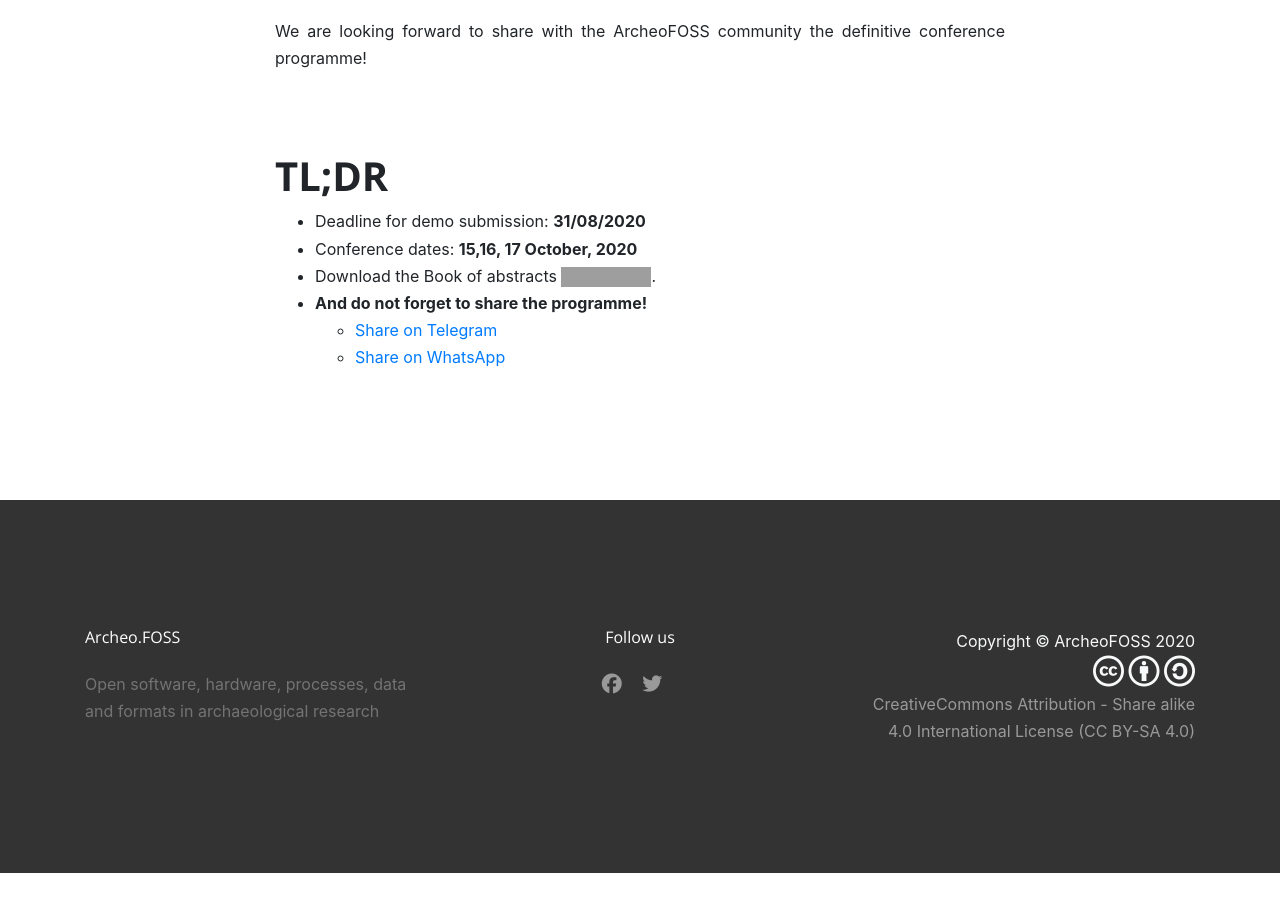
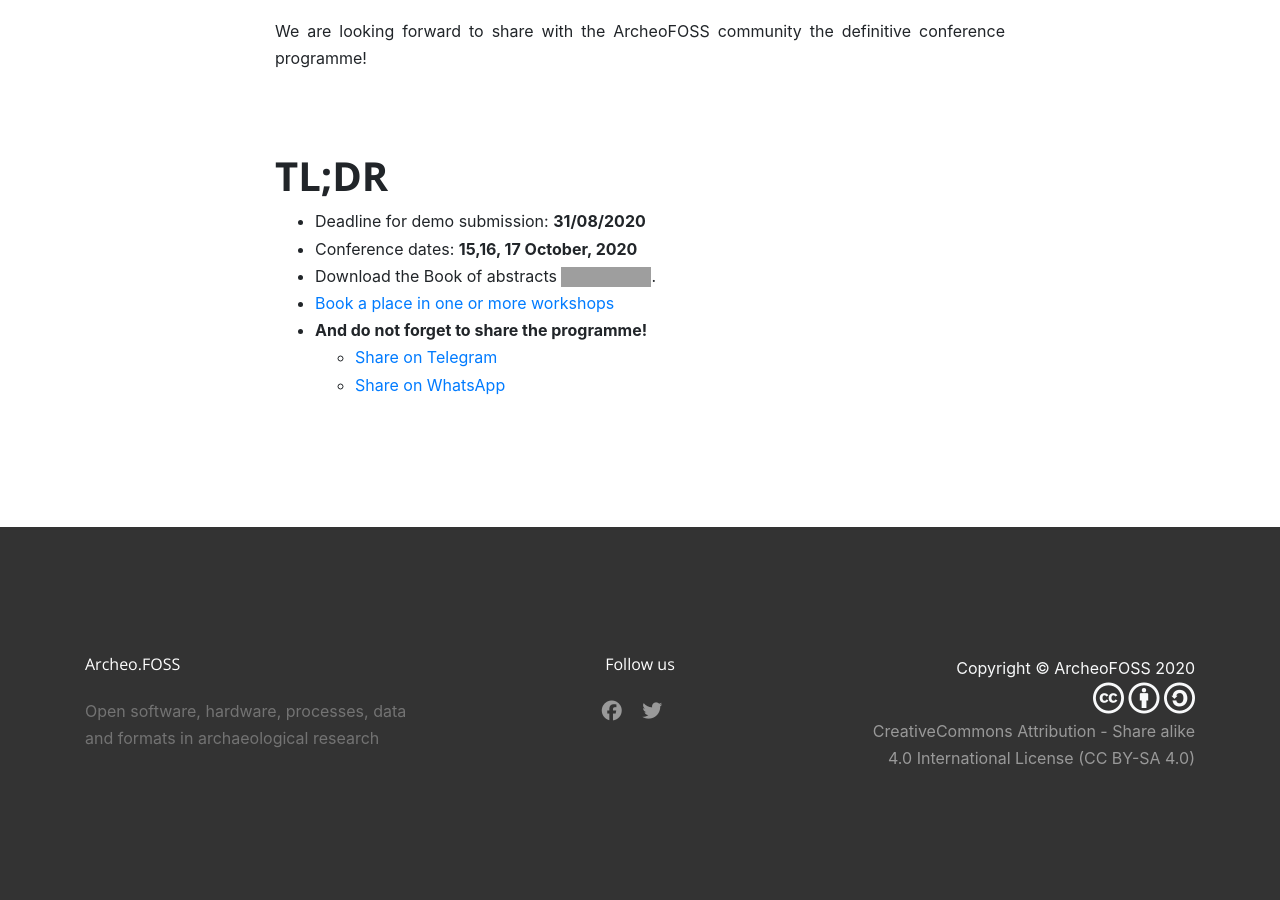
Before and after one commit to archeofoss/archeofoss2020, a Jekyll site: the page built from index.md, in a window 1280 px wide and 900 px high, scrolled down 1645 px. Built offline with Jekyll 4.4.1, drawn with Linux system fonts in a browser that asks for light colours; nearby versions of some CDN libraries; before the commit the page ends 2518 px from its top, so only the background shows below that; grey boxes are pictures that could not be loaded.

Commit message:
add link

```diff
--- a/index.md
+++ b/index.md
@@ -31,6 +31,7 @@ We are looking forward to share with the ArcheoFOSS community the definitive con
 - Deadline for demo submission: **31/08/2020**
 - Conference dates: **15,16, 17 October, 2020**
 - Download the Book of abstracts [![DOI](https://zenodo.org/badge/DOI/10.5281/zenodo.4002961.svg)](https://doi.org/10.5281/zenodo.4002961).
+- [Book a place in one or more workshops](/workshops)
 - **And do not forget to share the programme!**
     - [Share on Telegram](https://telegram.me/share/url?url=https://2020.archeofoss.org&text=Available+programme+of+ArcheoFOSS+2020)
     - [Share on WhatsApp](https://wa.me/?text=https://2020.archeofoss.org+Available+programme+of+ArcheoFOSS+2020)
```
